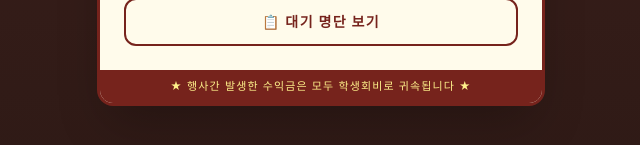
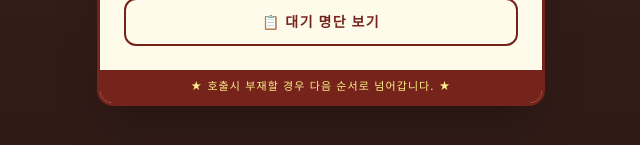
Before and after one commit to hdh985/-42-hear, a React (Create React App) app in the folder frontend/: page /wait in a window 1280 px wide. Shown: the part 633-778 px from the top of the page, without its empty margins (319-959 px from the left). Built offline with nearby package versions, Linux system fonts and the light colour scheme.

Commit message:
fix: 웨이팅 페이지 디자인 개선

```diff
--- a/frontend/src/Waiting/WaitingPage.tsx
+++ b/frontend/src/Waiting/WaitingPage.tsx
@@ -164,7 +164,7 @@ export default function WaitingPage() {
 
         {/* Footer Ribbon */}
         <div className="bg-[#76231c] text-yellow-200 text-center text-[11px] py-2 tracking-widest uppercase">
-          ★ 행사간 발생한 수익금은 모두 학생회비로 귀속됩니다 ★
+          ★ 호출시 부재할 경우 다음 순서로 넘어갑니다. ★
         </div>
       </div>
 
```
